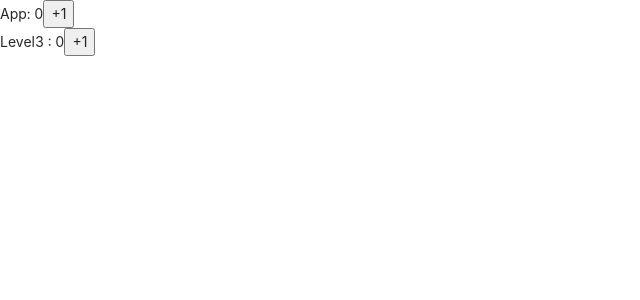
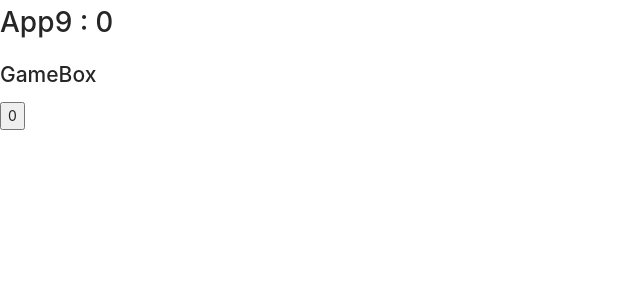
Before and after one commit to kimhan1113/react_basic, a React (Create React App) app: page / in a window 1280 px wide. Shown: the top 300 px of the page, without its empty margins (0-640 px from the left). Built offline with nearby package versions, Linux system fonts and the light colour scheme.

Commit message:
context api reducer commit

```diff
--- /dev/null
+++ b/src/App9.js
@@ -0,0 +1,48 @@
+import React, { createContext, useContext, useReducer } from "react";
+
+const INCREMENT = "COUNTER/INCREMENT";
+const DECREMENT = "COUNTER/DECREMENT";
+
+const CounterContext = createContext();
+
+const reducer = (prevState, action) => {
+  const { type, payload: value = 1 } = action;
+  //   const { type } = action;
+  if (type === INCREMENT) {
+    return prevState + value;
+  } else if (type === DECREMENT) {
+    return prevState - value;
+  }
+  return prevState;
+};
+
+const actionIncrement = (value) => ({ type: INCREMENT, payload: value });
+const actionDecrement = (value) => ({ type: DECREMENT, payload: value });
+
+const App = () => {
+  const [state, dispatch] = useReducer(reducer, 0);
+
+  return (
+    <div>
+      <h1 onClick={() => dispatch(actionDecrement(10))}>App9 : {state}</h1>
+      <CounterContext.Provider value={{ state, dispatch }}>
+        <GameBox />
+      </CounterContext.Provider>
+    </div>
+  );
+};
+
+const GameBox = () => {
+  const { state: countValue, dispatch } = useContext(CounterContext);
+  const onClick = () => {
+    dispatch(actionIncrement(5));
+  };
+  return (
+    <div>
+      <h2>GameBox</h2>
+      <button onClick={onClick}>{countValue}</button>
+    </div>
+  );
+};
+
+export default App;
--- a/src/index.js
+++ b/src/index.js
@@ -7,11 +7,12 @@ import App5 from "./App5";
 import App6 from "./App6";
 import App7 from "./App7";
 import App8 from "./App8";
+import App9 from "./App9";
 import reportWebVitals from "./reportWebVitals";
 
 ReactDOM.render(
   <React.StrictMode>
-    <App8 />
+    <App9 />
   </React.StrictMode>,
   document.getElementById("root"),
 );
```
